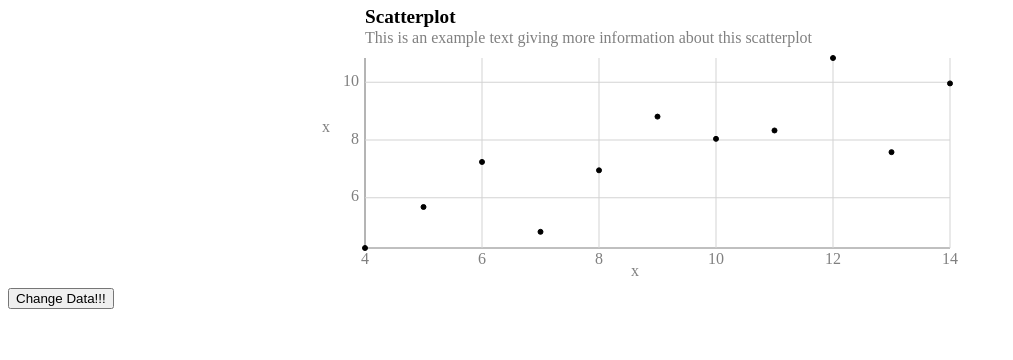
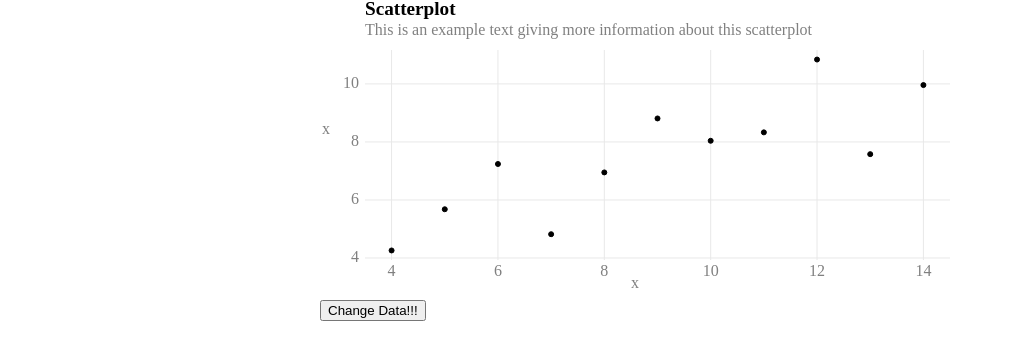
Before and after one commit to Jan-To/teach-svelte, a SvelteKit app: page / in a window 1280 px wide. Shown: the top 360 px of the page, without its empty margins (0-1013 px from the left). Built offline with nearby package versions, Linux system fonts and the light colour scheme.

Commit message:
add viewPadding to scatterplot

```diff
--- a/src/routes/+page.svelte
+++ b/src/routes/+page.svelte
@@ -1,10 +1,16 @@
 <script>
     import Scatterplot from "./Scatterplot.svelte";
     import { data } from "./store";
+    import { changeData } from "./DataHandler.svelte";
 </script>
 
 <Scatterplot data={$data} xAttr={Object.keys($data[0])[0]} yAttr={Object.keys($data[0])[1]}/>
+<button on:click={changeData}>Change Data!!!</button>
+
 
 <style>
-
+    :global(body) {
+		max-width: 640px;
+		margin: 0 auto;
+    }
 </style>
--- a/src/routes/Coords.svelte
+++ b/src/routes/Coords.svelte
@@ -19,7 +19,7 @@
 </script>
 
 <g class="axis x-axis" transform="translate(0,{yScale(yScale.domain()[0])})">
-  <line x1={xScale(xScale.domain()[0])} x2={xScale(xScale.domain()[1])}/>
+  <!-- <line x1={xScale(xScale.domain()[0])} x2={xScale(xScale.domain()[1])}/> -->
   {#each xTickValues as tick}
     <g class="tick" transform="translate({xScale(tick)},0)">
       <line y1=0 y2={(yScale.range()[1]-yScale.range()[0])}/>
@@ -30,7 +30,7 @@
 </g>
 
 <g class="axis y-axis" transform="translate({xScale(xScale.domain()[0])},0)">
-  <line y1={yScale(yScale.domain()[1])} y2={yScale(yScale.domain()[0])}/>
+  <!-- <line y1={yScale(yScale.domain()[1])} y2={yScale(yScale.domain()[0])}/> -->
   {#each yTickValues as tick}
     <g class="tick" transform="translate(0,{yScale(tick)})">
       <line x1=0 x2={(xScale.range()[1]-xScale.range()[0])}/>
@@ -58,6 +58,6 @@
   }
 
   .tick line {
-    stroke: lightgray;
+    stroke: rgb(232, 232, 232);
   }
 </style>
--- a/src/routes/Scatterplot.svelte
+++ b/src/routes/Scatterplot.svelte
@@ -1,7 +1,6 @@
 <script>
   import Coords from "./Coords.svelte";
   import { onMount } from 'svelte';
-  import { changeData } from "./DataHandler.svelte";
   import { scaleLinear } from "d3-scale";
 
   export let data;
@@ -15,12 +14,18 @@
   const padding = { top: 50, right: 10, bottom: 40, left: 45 };
 
   // define data-space to view-space transformation
+  $: xMin = Math.min(...data.map((i) => i[xAttr]));
+  $: xMax = Math.max(...data.map((i) => i[xAttr]));
+  $: yMin = Math.min(...data.map((i) => i[yAttr]));
+  $: yMax = Math.max(...data.map((i) => i[yAttr]));
+
+  let viewPadding = 0.05;
   $: xScale = scaleLinear(
-    [Math.min(...data.map((i) => i[xAttr])), Math.max(...data.map(i => i[xAttr]))],
+    [xMin - viewPadding*(xMax-xMin), xMax + viewPadding*(xMax-xMin)],
     [padding.left, width-padding.right]
   )
   $: yScale = scaleLinear(
-    [Math.min(...data.map(i => i[yAttr])), Math.max(...data.map(i => i[yAttr]))],
+    [yMin - viewPadding*(yMax-yMin), yMax + viewPadding*(yMax-yMin)],
     [height-padding.bottom, padding.top]
   )
 
@@ -52,15 +57,11 @@
   </svg>
 </div>
 
-<button on:click={changeData}>Change Data!!!</button>
-
 <style>
 	.chart {
 		width: 100%;
-		max-width: 640px;
-		height: calc(30vh);
-		min-height: 280px;
-		margin: 0 auto;
+		height: 30vh;
+		min-height: 300px;
 	}
 
   svg {
```
